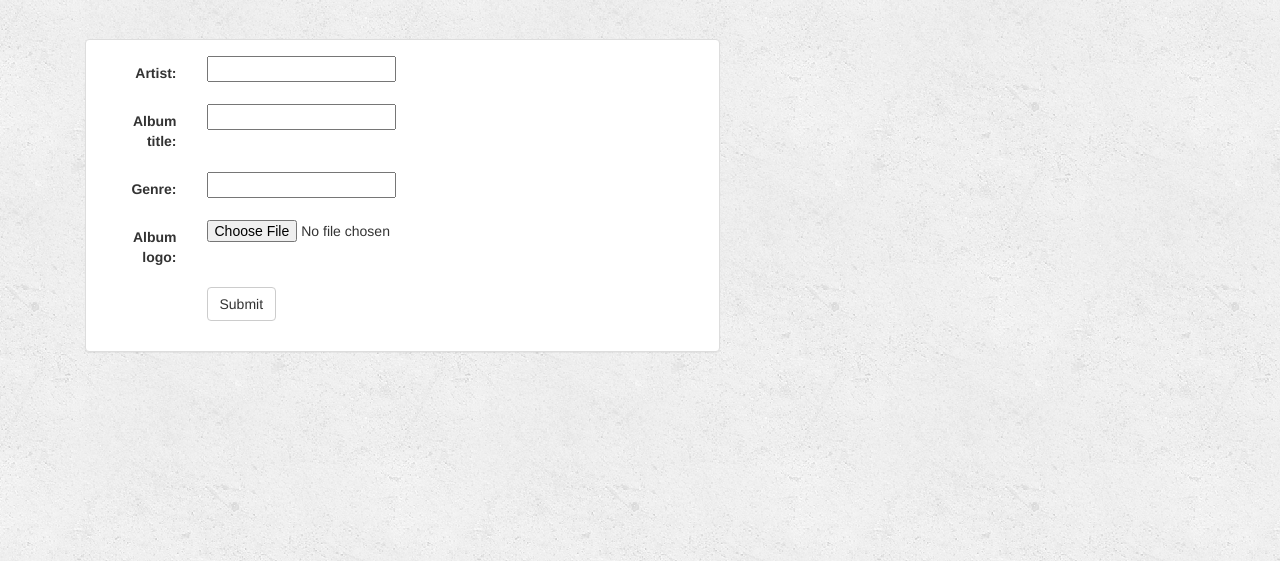
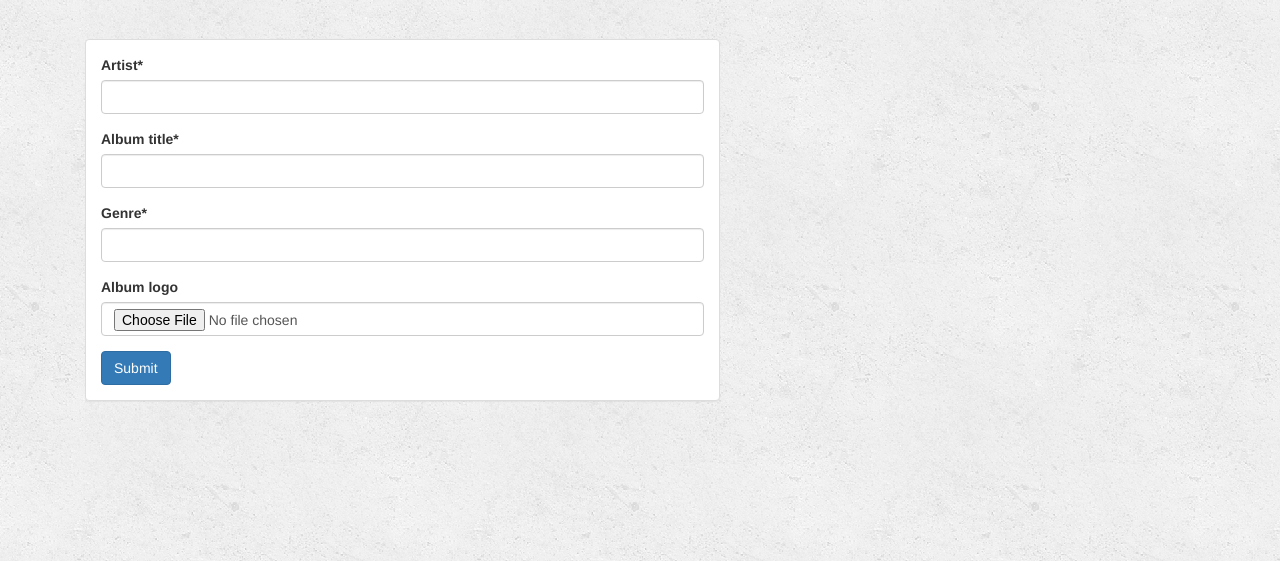
Before and after one commit to osya/music_website, a Django app: a page that uses src/music/templates/music/album_form.html in a window 1280 px wide. Shown: the part 51-612 px from the top of the page. Run offline with Django 3.2, Linux system fonts and the light colour scheme; some libraries are stand-ins or nearby versions.

Commit message:
Use crispy-forms for form rendering

```diff
--- a/src/music/forms.py
+++ b/src/music/forms.py
@@ -1,6 +1,8 @@
 #!/usr/bin/env python
 # -*- coding: utf-8 -*-
 from django import forms
+from crispy_forms.helper import FormHelper
+from crispy_forms.layout import Layout, ButtonHolder, Submit
 
 from music.models import Album
 
@@ -23,3 +25,19 @@
                 "The AlbumFavoriteForm could not be saved because the data didn't validate."
             )
         self.instance.set_favorite_song(self.cleaned_data['favorite_song'])
+
+
+class AlbumForm(forms.ModelForm):
+    class Meta:
+        model = Album
+        fields = ('artist', 'album_title', 'genre', 'album_logo', 'tags')
+
+    def __init__(self, *args, **kwargs):
+        super(AlbumForm, self).__init__(*args, **kwargs)
+        self.helper = FormHelper()
+        self.helper.layout = Layout(
+                'artist', 'album_title', 'genre', 'album_logo', 'tags',
+                ButtonHolder(
+                        Submit('submit', 'Submit', css_class='btn btn-default')
+                )
+        )
--- a/src/music/templates/music/album_form.html
+++ b/src/music/templates/music/album_form.html
@@ -1,4 +1,5 @@
 {% extends '_layouts/base.html' %}
+{% load crispy_forms_tags %}
 
 {% block title %}Add a New Album{% endblock %}
 
@@ -10,15 +11,7 @@
             <div class="col-sm-12 col-md-7">
                 <div class="panel panel-default">
                     <div class="panel-body">
-                        <form class="form-horizontal" action="" method="post" enctype="multipart/form-data">
-                            {% csrf_token %}
-                            {% include 'music/form-template.html' %}
-                            <div class="form-group">
-                                <div class="col-sm-offset-2 col-sm-10">
-                                    <button type="submit" class="btn btn-default">Submit</button>
-                                </div>
-                            </div>
-                        </form>
+                        {% crispy form %}
                     </div>
                 </div>
             </div>
--- a/src/music/templates/music/form-template.html
+++ /dev/null
@@ -1,9 +0,0 @@
-{% for field in form %}
-    <div class="form-group">
-        <div class="col-sm-offset-2 col-sm-10">
-            <span class="text-danger small">{{ field.errors }}</span>
-        </div>
-        <label class="control-label col-sm-2">{{ field.label_tag }}</label>
-        <div class="col-sm-10">{{ field }}</div>
-    </div>
-{% endfor %}
--- a/src/music/views.py
+++ b/src/music/views.py
@@ -35,13 +35,13 @@
 
 class AlbumCreateView(views.SetHeadlineMixin, generic.CreateView):
     model = Album
-    fields = ('artist', 'album_title', 'genre', 'album_logo', 'tags')
+    form_class = forms.AlbumForm
     headline = 'Add Album'
 
 
 class AlbumUpdateView(views.SetHeadlineMixin, generic.UpdateView):
     model = Album
-    fields = ('artist', 'album_title', 'genre', 'album_logo', 'tags')
+    form_class = forms.AlbumForm
     headline = 'Update Album'
 
 
```
